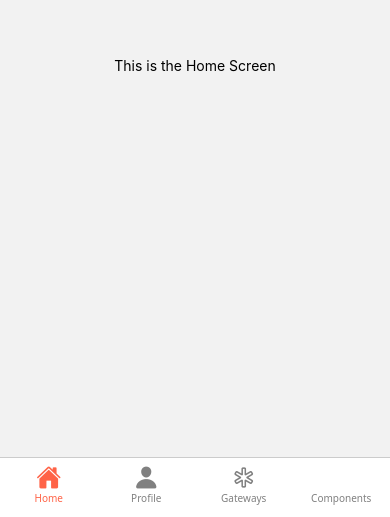
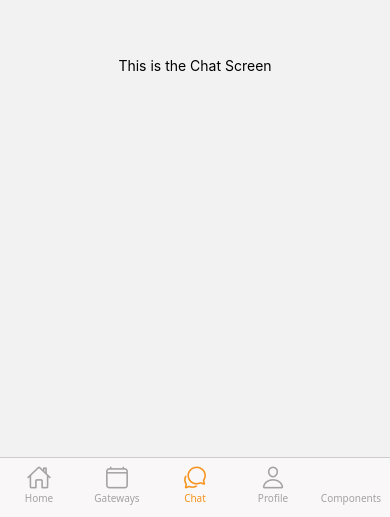
Before and after one commit to Jessy-Gencel/IT-Project-2024, a React Native app in the folder Frontend/: screen /Chat in a window 390 px wide. Shown: the part 327-844 px from the top of the page. Built offline with nearby package versions, Linux system fonts and the light colour scheme.

Commit message:
style: navbar style

```diff
--- a/Frontend/App.js
+++ b/Frontend/App.js
@@ -7,6 +7,8 @@ import HomeScreen from './screens/HomeScreen';
 import ProfileScreen from './screens/ProfileScreen';
 import GatewaysScreen from './screens/GatewaysScreen';
 import ComponentsScreen from './screens/ComponentsScreen';
+import colors from './theme/colors';
+import ChatScreen from './screens/ChatScreen';
 
 const Tab = createBottomTabNavigator();
 
@@ -19,28 +21,31 @@ export default function App() {
               let iconName;
               // Define the icon based on the route
               if (route.name === 'Home') {
-                iconName = 'home';
+                iconName = 'home-outline';
               } else if (route.name === 'Profile') {
-                iconName = 'person';
+                iconName = 'person-outline';
               } else if (route.name === 'Gateways') {
-                iconName = 'medical-outline';
+                iconName = 'calendar-clear-outline';
+              } else if (route.name === 'Chat') {
+                iconName = 'chatbubbles-outline';
               }
               return <Ionicons name={iconName} size={size} color={color} />;
             },
-            headerShown: false, // Hide the header
-            tabBarActiveTintColor: 'tomato', // Active tab color
-            tabBarInactiveTintColor: 'gray', // Inactive tab color
+            headerShown: false,
+            tabBarActiveTintColor: colors.primary,
+            tabBarInactiveTintColor: colors.placeholder,
             tabBarStyle: {
-              backgroundColor: "#ffffff", // Use the surface color from the theme
-              borderTopWidth: 1, // Border on top of navbar
-              borderTopColor: '#ccc', // Border color
-              height: 60, // Height of navbar
+              backgroundColor: colors.background,
+              borderTopWidth: 1,
+              borderTopColor: '#ccc',
+              height: 60,
             },
           })}
         >
           <Tab.Screen name="Home" component={HomeScreen} />
+          <Tab.Screen name="Gateways" component={GatewaysScreen} />
+          <Tab.Screen name="Chat" component={ChatScreen} />
           <Tab.Screen name="Profile" component={ProfileScreen} />
-          <Tab.Screen name="Gateways" component={GatewaysScreen} />
           <Tab.Screen name="Components" component={ComponentsScreen} />
         </Tab.Navigator>
         <StatusBar style="auto" />
--- /dev/null
+++ b/Frontend/screens/ChatScreen.jsx
@@ -0,0 +1,26 @@
+import React from "react";
+import { View, Text, StyleSheet, Button } from "react-native";
+
+const ChatScreen = ({ navigation }) => {
+  return (
+    <View style={styles.container}>
+      <Text>This is the Chat Screen</Text>
+    </View>
+  );
+};
+
+const styles = StyleSheet.create({
+  container: {
+    flex: 1,
+    justifyContent: "center",
+    alignItems: "center",
+    padding: 20,
+  },
+  title: {
+    fontSize: 24,
+    fontWeight: "bold",
+    marginBottom: 20,
+  },
+});
+
+export default ChatScreen;
```
